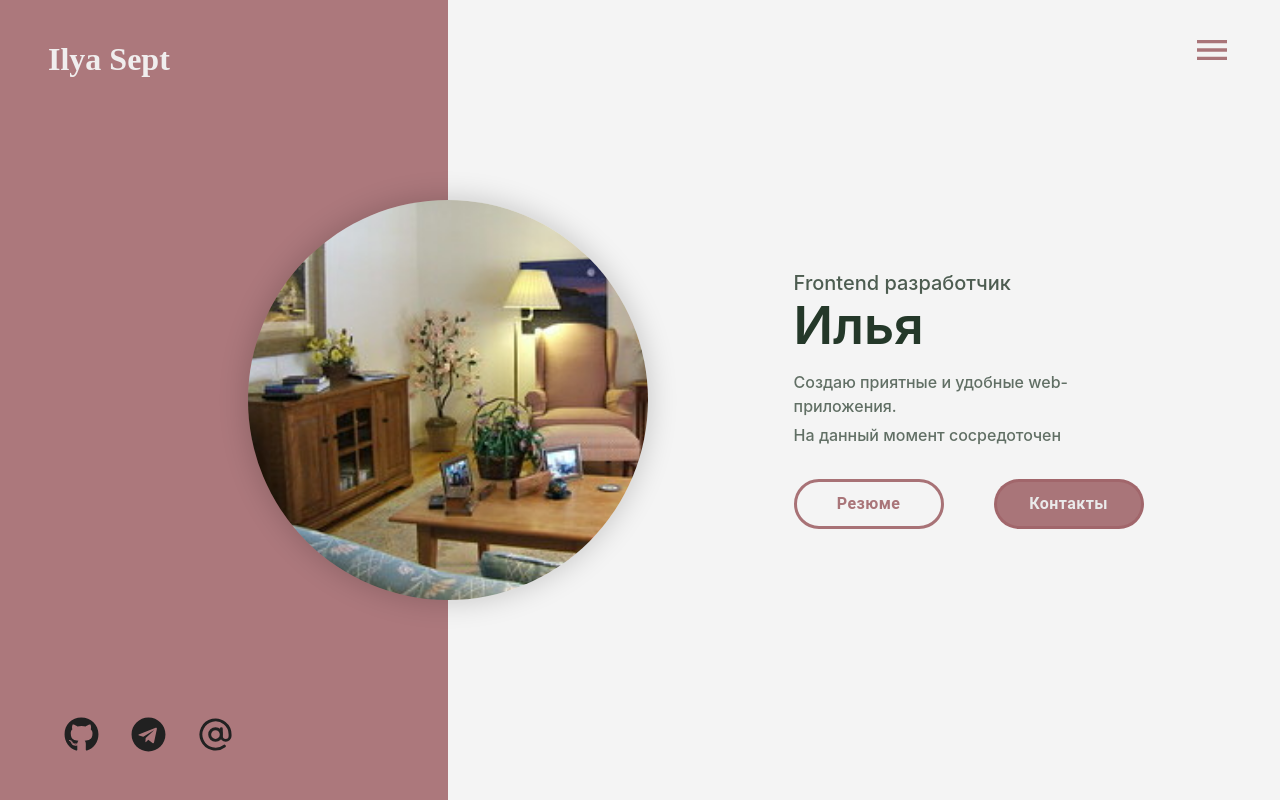
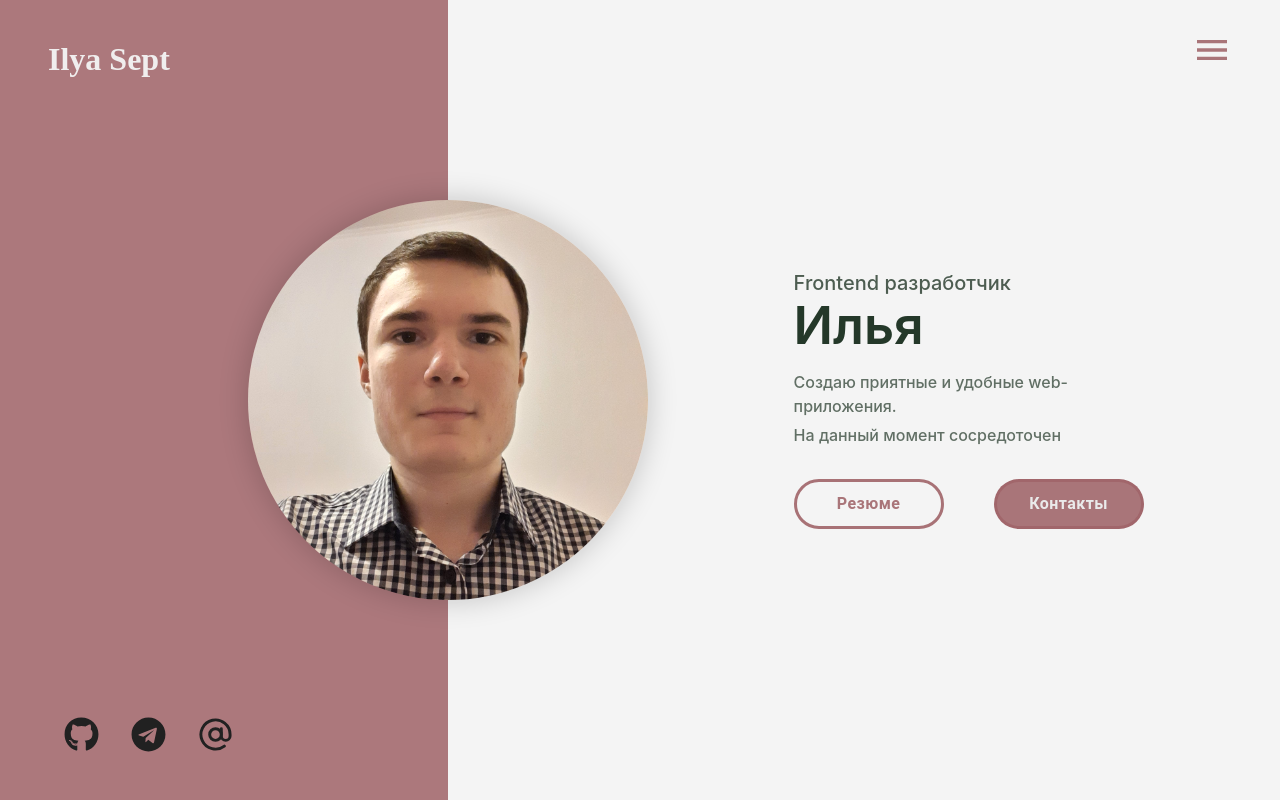
Before and after one commit to fukodiaz/portfolio_ts, a React app in the folder client/: page / in a window 1280 px wide. Shown: the top 800 px of the page. Built offline with nearby package versions, Linux system fonts and the light colour scheme; the HTML template or start-up script is replaced by a standard one.

Commit message:
add personal photo

```diff
--- a/client/src/components/primary-data-block/primary-data-block.tsx
+++ b/client/src/components/primary-data-block/primary-data-block.tsx
@@ -9,7 +9,8 @@ import { primaryData } from '../../data/primaryData';
 import useStyles from './make-styles'; // вынесенная в отдельный модуль стилизация кнопок
 import styles from './primary-data-block.module.less';
 import resume from './resume.pdf';
-import photo from './Antwerp_1.jpg';
+//import photo from './Antwerp_1.jpg';
+import authPhoto from './auth-photo.jpg'
 
 const PrimaryDataBlock:FC = () => {
 
@@ -40,8 +41,8 @@ const PrimaryDataBlock:FC = () => {
 					</ul>
 				</div>
 				{
-					photo && (
-						<img src={photo} alt='my_photo'
+					authPhoto && (
+						<img src={authPhoto} alt='my_photo'
 								className={styles.personalPhoto} />
 					)
 				}
```
Also changed, not shown: client/src/components/primary-data-block/auth-photo.jpg (added).
